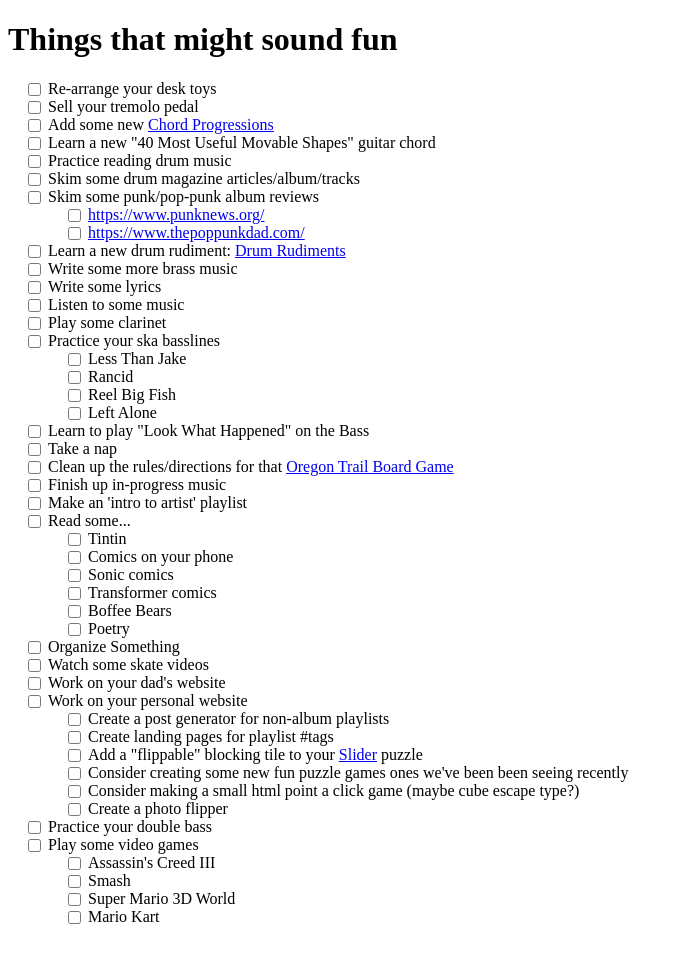
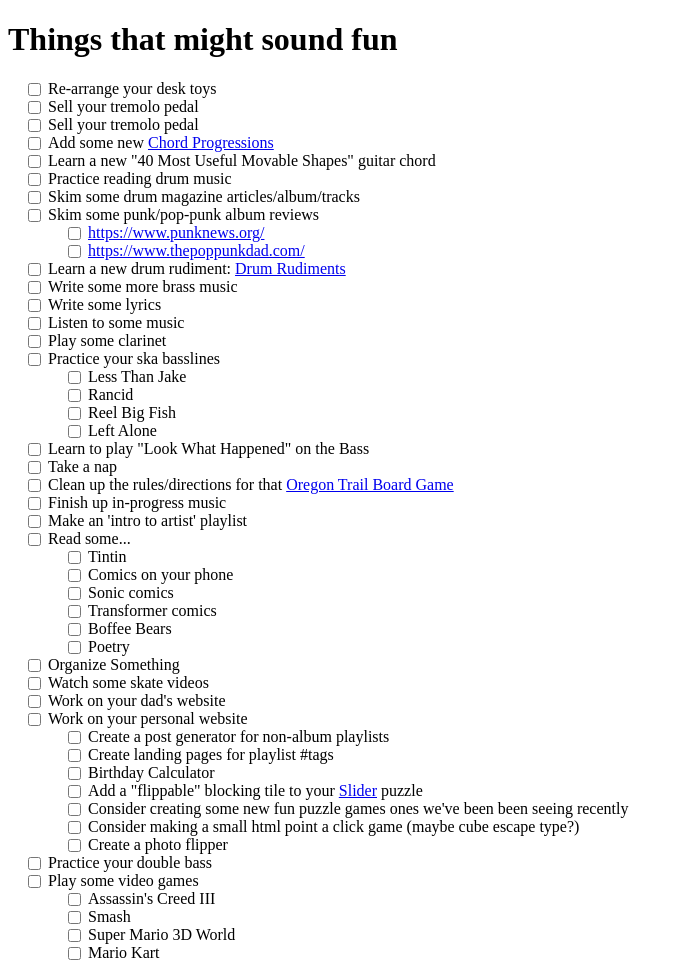
Before and after one commit to brgibson/www, a Jekyll site: the page built from todos/index.html, in a window 1280 px wide. Shown: the whole page, without its empty margins (0-683 px from the left). Built offline with Jekyll 4.4.1, drawn with Linux system fonts in a browser that asks for light colours; before the commit the page ends 942 px from its top, so only the background shows below that.

Commit message:
todos - adding reminder

```diff
--- a/todos/index.html
+++ b/todos/index.html
@@ -25,6 +25,7 @@
 
 <ul>
     <li><label><input type="checkbox">Re-arrange your desk toys</label></li>
+    <li><label><input type="checkbox">Sell your tremolo pedal</label></li>
     <li><label><input type="checkbox">Sell your tremolo pedal</label></li>
     <li><label><input type="checkbox">Add some new <a href="/chords/">Chord Progressions</a></label></li>
     <li><label><input type="checkbox">Learn a new "40 Most Useful Movable Shapes" guitar chord</label></li>
@@ -75,6 +76,7 @@
         <ul>
             <li><label><input type="checkbox">Create a post generator for non-album playlists</label></li>
             <li><label><input type="checkbox">Create landing pages for playlist #tags</label></li>
+            <li><label><input type="checkbox">Birthday Calculator</label></li>
             <li><label><input type="checkbox">Add a "flippable" blocking tile to your <a href="/slider/">Slider</a> puzzle</label></li>
             <li><label><input type="checkbox">Consider creating some new fun puzzle games ones we've been been seeing recently</label></li>
             <li><label><input type="checkbox">Consider making a small html point a click game (maybe cube escape type?)</label></li>
```
